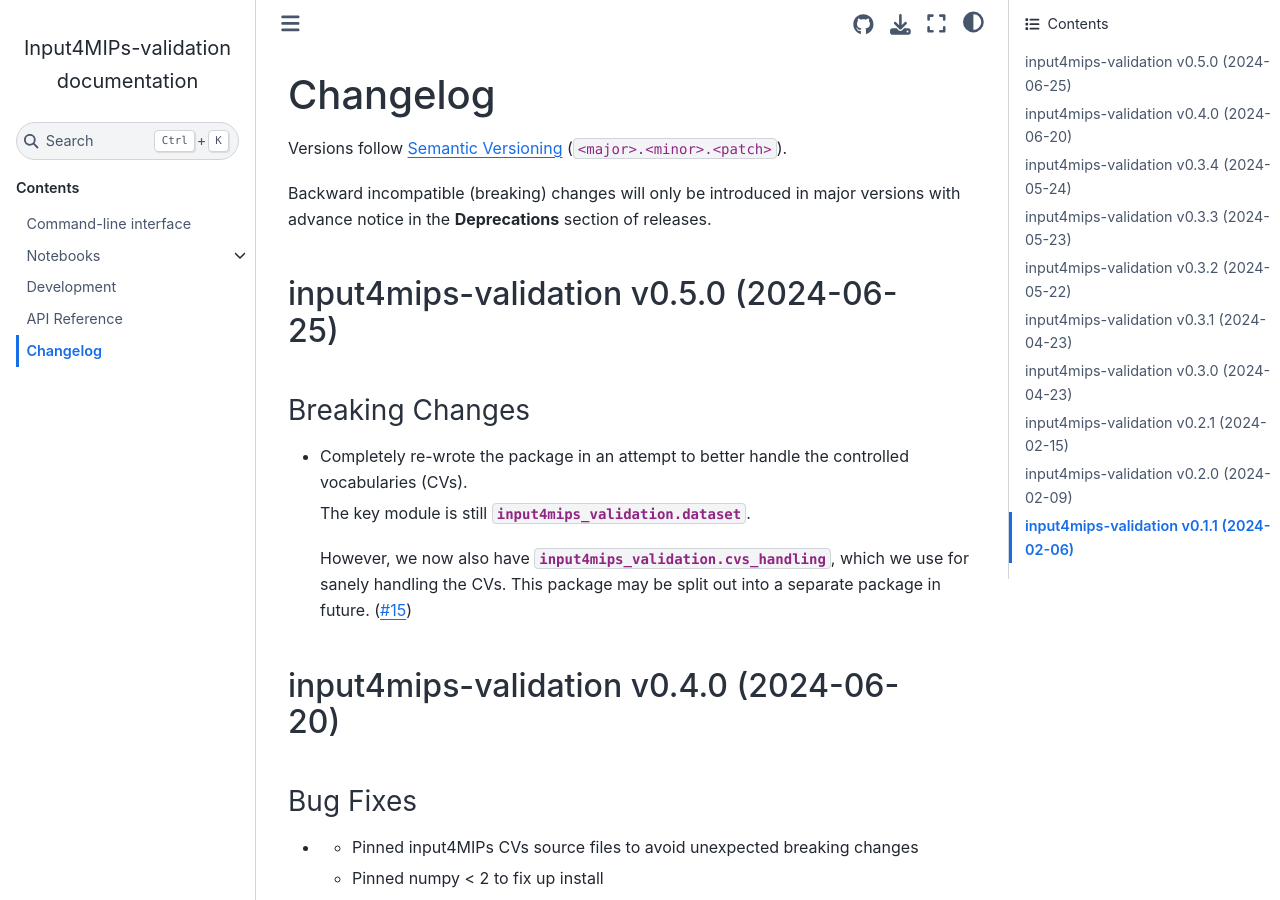
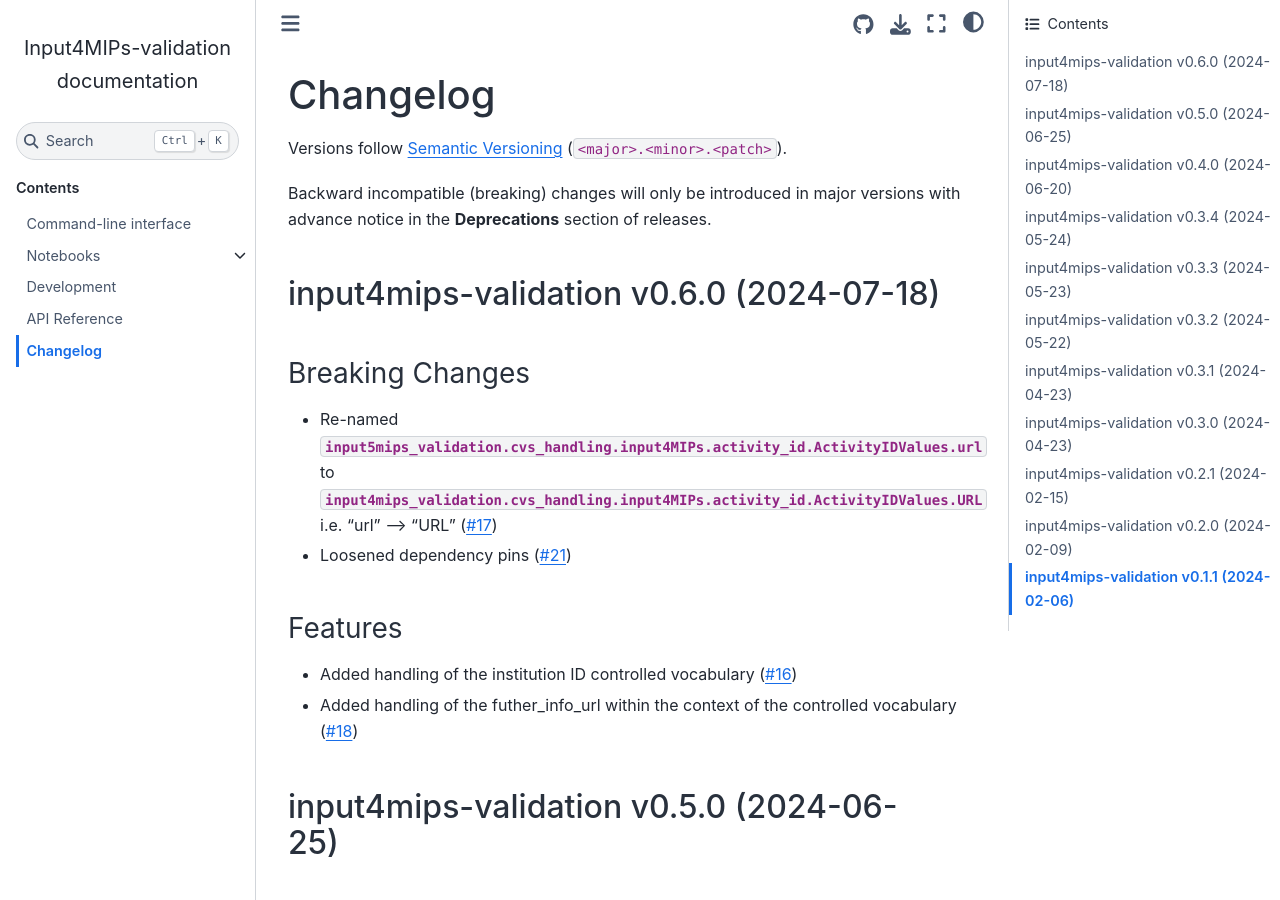
Before and after one commit to climate-resource/input4mips_validation, a Sphinx documentation site: the page built from docs/source/changelog.md, in a window 1280 px wide and 900 px high. Built offline with Sphinx 7.4.7 and the Sphinx Book theme 1.1.4, drawn with Linux system fonts in a browser that asks for light colours; pages that are not in the unit, such as notebooks, are missing from menus.

Commit message:
bump: version 0.5.1a0 -> 0.6.0

```diff
--- a/docs/source/changelog.md
+++ b/docs/source/changelog.md
@@ -18,6 +18,21 @@ of rst and use slightly different categories.
 -->
 
 <!-- towncrier release notes start -->
+
+## input4mips-validation v0.6.0 (2024-07-18)
+
+
+### Breaking Changes
+
+- Re-named {py:attr}`input5mips_validation.cvs_handling.input4MIPs.activity_id.ActivityIDValues.url` to {py:attr}`input4mips_validation.cvs_handling.input4MIPs.activity_id.ActivityIDValues.URL`
+  i.e. "url" --> "URL" ([#17](https://github.com/climate-resource/input4mips_validation/pulls/17))
+- Loosened dependency pins ([#21](https://github.com/climate-resource/input4mips_validation/pulls/21))
+
+### Features
+
+- Added handling of the institution ID controlled vocabulary ([#16](https://github.com/climate-resource/input4mips_validation/pulls/16))
+- Added handling of the futher_info_url within the context of the controlled vocabulary ([#18](https://github.com/climate-resource/input4mips_validation/pulls/18))
+
 
 ## input4mips-validation v0.5.0 (2024-06-25)
 
--- a/pyproject.toml
+++ b/pyproject.toml
@@ -1,6 +1,6 @@
 [tool.poetry]
 name = "input4mips-validation"
-version = "0.5.1a0"
+version = "0.6.0"
 description = "Validation of input4MIPs data (checking file formats, metadata etc.)."
 authors = ["Zebedee Nicholls <zebedee.nicholls@climate-resource.com>"]
 readme = "README.md"
```
Also changed, not shown: changelog/16.feature.md (deleted, +0 -1 lines), changelog/17.breaking.md (deleted, +0 -2 lines), changelog/18.feature.md (deleted, +0 -1 lines), changelog/21.breaking.md (deleted, +0 -1 lines).
